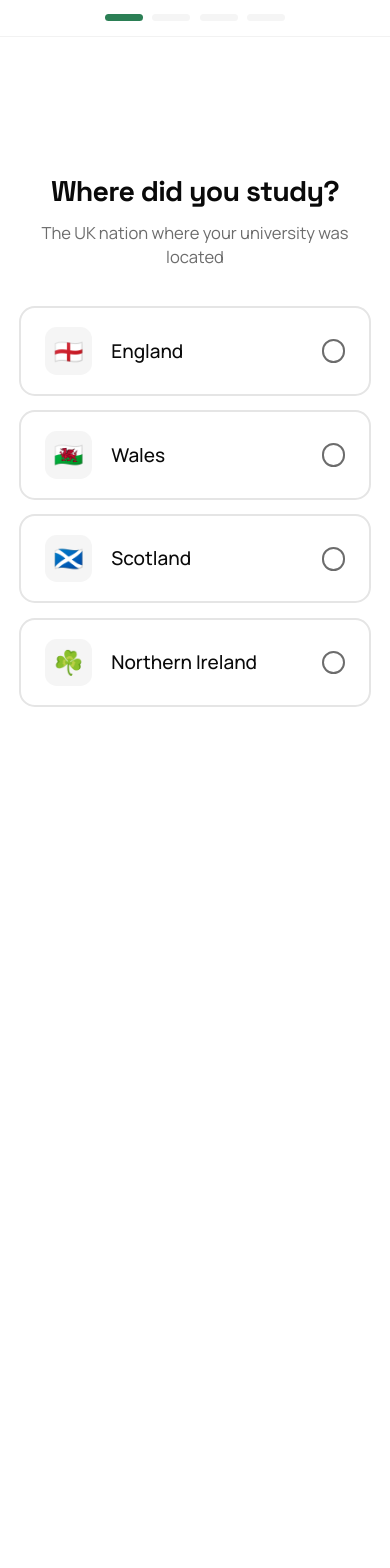
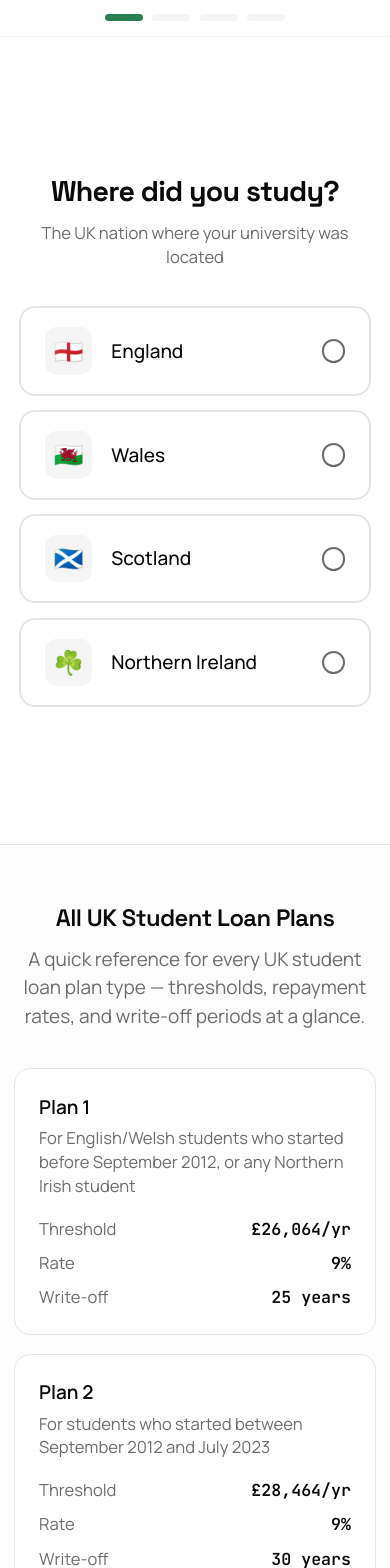
Before and after one commit to QingqiShi/uk-student-loan-study, a Next.js app: page /which-plan in a window 390 px wide. Shown: the top 1568 px of the page. Before the commit the page ends 844 px from the top, so only its background shows below. Built offline with nearby package versions, Linux system fonts and the light colour scheme.

Commit message:
style: improve semantic HTML and accessibility across pages
Use <figure>/<figcaption> for chart+caption pairs, fix heading
hierarchy, add aria-pressed/aria-current/aria-label attributes,
wrap navigational card groups in <nav>, and add a plan reference
section to the which-plan page.

```diff
--- a/src/app/which-plan/page.tsx
+++ b/src/app/which-plan/page.tsx
@@ -1,5 +1,63 @@
 import { QuizContainer } from "@/components/quiz/QuizContainer";
+import { Heading } from "@/components/typography/Heading";
+import { currencyFormatter } from "@/constants";
+import {
+  PLAN_DISPLAY_INFO,
+  POSTGRADUATE_DISPLAY_INFO,
+} from "@/lib/loans/plans";
+
+const ALL_PLANS = [
+  ...Object.values(PLAN_DISPLAY_INFO),
+  POSTGRADUATE_DISPLAY_INFO,
+];
 
 export default function WhichPlanPage() {
-  return <QuizContainer />;
+  return (
+    <>
+      <QuizContainer />
+      <section className="border-t bg-muted/30">
+        <div className="mx-auto max-w-4xl px-3 py-12">
+          <div className="mb-8 text-center">
+            <Heading as="h2" size="section">
+              All UK Student Loan Plans
+            </Heading>
+            <p className="mt-2 text-muted-foreground">
+              A quick reference for every UK student loan plan type —
+              thresholds, repayment rates, and write-off periods at a glance.
+            </p>
+          </div>
+          <div className="grid gap-4 sm:grid-cols-2 lg:grid-cols-3">
+            {ALL_PLANS.map((plan) => (
+              <div key={plan.name} className="rounded-xl border bg-card p-5">
+                <h3 className="font-semibold">{plan.name}</h3>
+                <p className="mt-1 text-sm text-muted-foreground">
+                  {plan.description}
+                </p>
+                <dl className="mt-4 space-y-2 text-sm">
+                  <div className="flex items-baseline justify-between gap-2">
+                    <dt className="text-muted-foreground">Threshold</dt>
+                    <dd className="font-mono font-semibold tabular-nums">
+                      {currencyFormatter.format(plan.yearlyThreshold)}/yr
+                    </dd>
+                  </div>
+                  <div className="flex items-baseline justify-between gap-2">
+                    <dt className="text-muted-foreground">Rate</dt>
+                    <dd className="font-mono font-semibold tabular-nums">
+                      {String(plan.repaymentRate * 100)}%
+                    </dd>
+                  </div>
+                  <div className="flex items-baseline justify-between gap-2">
+                    <dt className="text-muted-foreground">Write-off</dt>
+                    <dd className="font-mono font-semibold tabular-nums">
+                      {String(plan.writeOffYears)} years
+                    </dd>
+                  </div>
+                </dl>
+              </div>
+            ))}
+          </div>
+        </div>
+      </section>
+    </>
+  );
 }
--- a/src/components/detail/BalanceDetailPage.tsx
+++ b/src/components/detail/BalanceDetailPage.tsx
@@ -52,6 +52,7 @@ export function BalanceDetailPage() {
             }
             aheadOfSchedule={payoffYears <= 15 && !result.stats.writtenOff}
           />
+          <figure className="space-y-2">
             <div className="h-65 sm:h-75 md:h-85">
               <BalanceDetailChart
                 data={result.balanceSeries}
@@ -60,9 +61,10 @@ export function BalanceDetailPage() {
                 writeOffMonth={result.stats.writeOffMonth}
               />
             </div>
-          <p className="text-center text-xs text-muted-foreground">
+            <figcaption className="text-center text-xs text-muted-foreground">
               {getInsightText()}
-          </p>
+            </figcaption>
+          </figure>
         </div>
       ) : (
         <div className="space-y-3">
--- a/src/components/detail/InterestDetailPage.tsx
+++ b/src/components/detail/InterestDetailPage.tsx
@@ -60,14 +60,14 @@ export function InterestDetailPage() {
             )}
             accentColor={ACCENT}
           />
-          <div className="space-y-2">
+          <figure className="space-y-2">
             <div className="h-65 sm:h-75 md:h-85">
               <AnnualInterestChart data={result.annualBreakdown} />
             </div>
-            <p className="text-center text-xs text-muted-foreground">
+            <figcaption className="text-center text-xs text-muted-foreground">
               {getChartCaption(result.annualBreakdown, result.stats.writtenOff)}
-            </p>
-          </div>
+            </figcaption>
+          </figure>
         </div>
       ) : (
         <div className="space-y-3">
--- a/src/components/detail/RepaidDetailPage.tsx
+++ b/src/components/detail/RepaidDetailPage.tsx
@@ -37,15 +37,17 @@ export function RepaidDetailPage() {
             payoffYears={payoffYears}
             aheadOfSchedule={payoffYears <= 15 && !result.stats.writtenOff}
           />
+          <figure className="space-y-2">
             <div className="h-65 sm:h-75 md:h-85">
               <CumulativeRepaidChart
                 data={result.cumulativeRepaid}
                 writeOffMonth={result.stats.writeOffMonth}
               />
             </div>
-          <p className="text-center text-xs text-muted-foreground">
+            <figcaption className="text-center text-xs text-muted-foreground">
               {getInsightText()}
-          </p>
+            </figcaption>
+          </figure>
         </div>
       ) : (
         <div className="space-y-3">
--- a/src/components/home/LoanConfigPanel.tsx
+++ b/src/components/home/LoanConfigPanel.tsx
@@ -262,6 +262,7 @@ export function LoanConfigPanel({
                   <button
                     key={amount}
                     type="button"
+                    aria-pressed={loan?.balance === amount}
                     onClick={() => {
                       handleQuickPick(planType, amount);
                     }}
--- a/src/components/home/ToolLinks.tsx
+++ b/src/components/home/ToolLinks.tsx
@@ -114,7 +114,7 @@ export function ToolLinks() {
   return (
     <section className="space-y-6">
       <div className="space-y-4">
-        <h3 className="text-base font-semibold">More Tools</h3>
+        <h2 className="text-base font-semibold">More Tools</h2>
         <div className="grid gap-4 sm:grid-cols-2">
           {TOOLS.map((tool) => (
             <ToolCard key={tool.href} {...tool} />
@@ -122,7 +122,7 @@ export function ToolLinks() {
         </div>
       </div>
       <div className="space-y-4">
-        <h3 className="text-base font-semibold">Guides</h3>
+        <h2 className="text-base font-semibold">Guides</h2>
         <div className="grid gap-4 sm:grid-cols-2 lg:grid-cols-3">
           {GUIDES.map((guide) => (
             <ToolCard key={guide.href} {...guide} />
--- a/src/components/shared/ControlBar.tsx
+++ b/src/components/shared/ControlBar.tsx
@@ -277,7 +277,10 @@ export function ControlBar({ initialMode }: ControlBarProps) {
   } = useInputPanelMode({ initialMode });
 
   return (
-    <div className="space-y-3 rounded-xl bg-card p-3 ring-1 ring-foreground/10 sm:p-4">
+    <section
+      aria-label="Calculator settings"
+      className="space-y-3 rounded-xl bg-card p-3 ring-1 ring-foreground/10 sm:p-4"
+    >
       <SalarySlider />
       <ExpandedPresets
         onPresetApplied={handlePresetApplied}
@@ -290,6 +293,6 @@ export function ControlBar({ initialMode }: ControlBarProps) {
         onComplete={handleWizardComplete}
         onClose={handleWizardClose}
       />
-    </div>
+    </section>
   );
 }
--- a/src/components/shared/InsightCard.tsx
+++ b/src/components/shared/InsightCard.tsx
@@ -54,7 +54,11 @@ function CardShell({
   );
 
   if (active) {
-    return <div className="block h-full">{inner}</div>;
+    return (
+      <div className="block h-full" aria-current="page">
+        {inner}
+      </div>
+    );
   }
 
   return (
@@ -105,7 +109,7 @@ export function SparklineCard({
             <Sparkline
               data={cardData.data}
               color={color}
-              ariaLabel={cardData.label}
+              ariaLabel={`${title}: ${cardData.stat}`}
             />
           </div>
         </div>
--- a/src/components/shared/InsightCards.tsx
+++ b/src/components/shared/InsightCards.tsx
@@ -19,7 +19,7 @@ export function InsightCards({ excludeHref }: InsightCardsProps) {
   const { cards: data } = usePersonalizedResults();
 
   return (
-    <section className="space-y-4">
+    <nav aria-label="Loan breakdown" className="space-y-4">
       <div className="flex items-center justify-between">
         <h2 className="text-sm font-medium text-muted-foreground">
           Your Loan Breakdown
@@ -68,6 +68,6 @@ export function InsightCards({ excludeHref }: InsightCardsProps) {
           cardData={data?.effectiveRate ?? null}
         />
       </div>
-    </section>
+    </nav>
   );
 }
```
Also changed, not shown: src/components/detail/EffectiveRateDetailPage.tsx (+4 -4 lines), src/components/home/SalaryExplorer.tsx (+10 -4 lines). Lines whose indentation alone changed are shown as unchanged.
